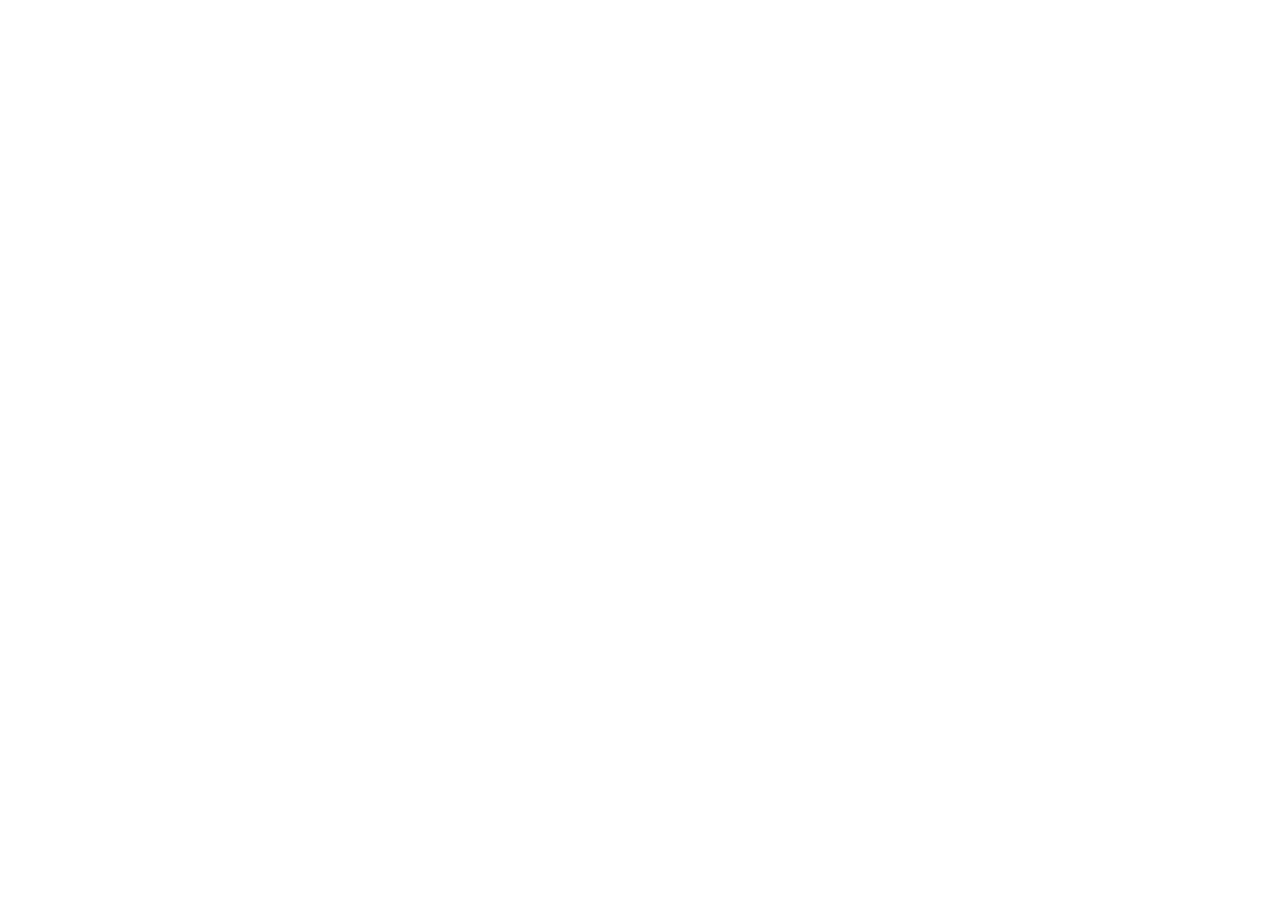
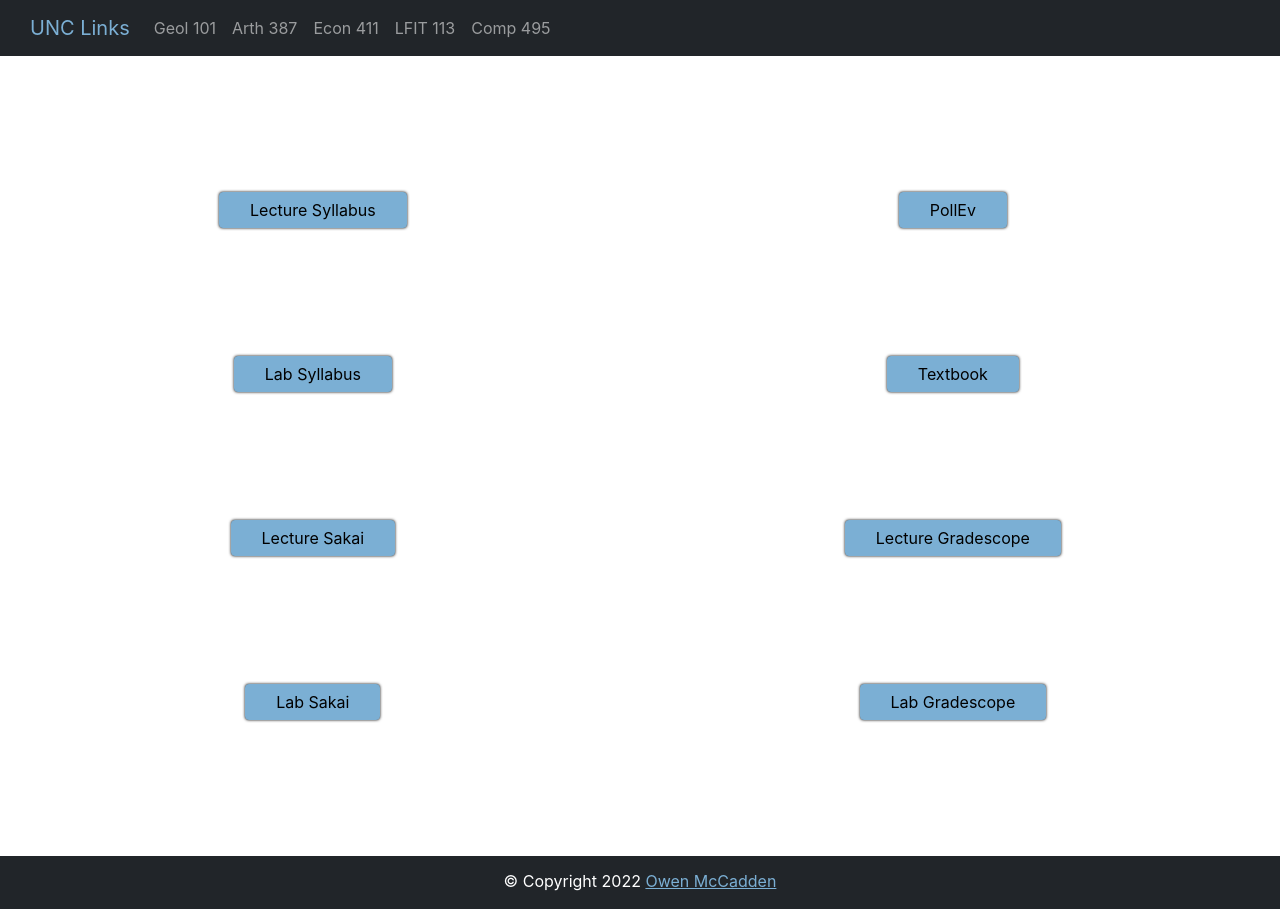
Before and after one commit to owenmccadden/unc_links, a React (Create React App) app: page /geol-101 in a window 1280 px wide. Before the commit this address had no page. Before the commit the page ends 800 px from the top, so only its background shows below. Built offline with nearby package versions, Linux system fonts and the light colour scheme.

Commit message:
Fall 2022

```diff
--- a/src/App.js
+++ b/src/App.js
@@ -5,6 +5,13 @@
 import Comp555 from './Routes/Comp555';
 import Comp590 from './Routes/Comp590';
 import Econ485 from './Routes/Econ485';
+
+import Geol101 from './Routes/Geol101';
+import Arth387 from './Routes/Arth387';
+import Econ411 from  './Routes/Econ411';
+import Lfit113 from './Routes/Lfit113';
+import Comp495 from './Routes/Comp495';
+
 import Home from './Routes/Home';
 
 
@@ -12,10 +19,11 @@
   return (
     <Routes>
       <Route path="/" element={<Home/>}/>
-      <Route path="/comp-421" element={<Comp421/>}/>
-      <Route path="/comp-555" element={<Comp555/>}/>
-      <Route path="/comp-590" element={<Comp590/>}/>
-      <Route path="/econ-485" element={<Econ485/>}/>
+      <Route path="/geol-101" element={<Geol101/>}/>
+      <Route path="/arth-387" element={<Arth387/>}/>
+      <Route path="/econ-411" element={<Econ411/>}/>
+      <Route path="/lfit-113" element={<Lfit113/>}/>
+      <Route path="/comp-495" element={<Comp495/>}/>
     </Routes>
   );
 }
--- a/src/Components/NavBar.js
+++ b/src/Components/NavBar.js
@@ -16,16 +16,19 @@
             <Navbar.Collapse>
                 <Nav>
                     <Nav.Item>
-                        <Nav.Link as={Link} to="/comp-421">Comp 421</Nav.Link>
+                        <Nav.Link as={Link} to="/geol-101">Geol 101</Nav.Link>
                     </Nav.Item>
                     <Nav.Item>
-                        <Nav.Link as={Link} to="/comp-555">Comp 555</Nav.Link>
+                        <Nav.Link as={Link} to="/arth-387">Arth 387</Nav.Link>
                     </Nav.Item>
                     <Nav.Item>
-                        <Nav.Link as={Link} to="/comp-590">Comp 590</Nav.Link>
+                        <Nav.Link as={Link} to="/econ-411">Econ 411</Nav.Link>
                     </Nav.Item>
                     <Nav.Item>
-                        <Nav.Link as={Link} to="/econ-485">Econ 485</Nav.Link>
+                        <Nav.Link as={Link} to="/lfit-113">LFIT 113</Nav.Link>
+                    </Nav.Item>
+                    <Nav.Item>
+                        <Nav.Link as={Link} to="/comp-495">Comp 495</Nav.Link>
                     </Nav.Item>
                 </Nav>
             </Navbar.Collapse>
--- /dev/null
+++ b/src/Routes/Arth387.js
@@ -0,0 +1,33 @@
+import React from 'react'
+
+// Components
+import NavBar from '../Components/NavBar'
+import Course from '../Components/Course';
+import Footer from '../Components/Footer';
+
+const Comp421 = () => {
+    return (
+        <div>
+            <NavBar />
+            <Course
+                links={[
+                    {
+                        text: "Sakai",
+                        to: "https://sakai.unc.edu/portal/site/8a9e886a-f4ae-4dad-818d-2e858cda6eda/tool/b8559099-a43d-4c4f-b1ca-ea2e4811c1e0/main"
+                    },
+                    {
+                        text: "Syllabus",
+                        to: "https://sakai.unc.edu/access/content/attachment/8a9e886a-f4ae-4dad-818d-2e858cda6eda/Syllabus/f3a66b52-0688-4382-bd93-0241eb7598ac/ARTH%20387%20AAAD%20330%20Syllabus%20rev%2008%2016.pdf"
+                    },
+                    {
+                        text: "Twitter",
+                        to: "https://twitter.com/owenmc123"
+                    }
+                ]}
+            />
+            <Footer />
+        </div>
+    )
+}
+
+export default Comp421
--- /dev/null
+++ b/src/Routes/Comp495.js
@@ -0,0 +1,45 @@
+import React from 'react'
+
+// Components
+import NavBar from '../Components/NavBar'
+import Course from '../Components/Course';
+import Footer from '../Components/Footer';
+
+const Comp421 = () => {
+    return (
+        <div>
+            <NavBar />
+            <Course
+                links={[
+                    {
+                        text: "BaseCaSe Github",
+                        to: "https://github.com/BaseCS"
+                    },
+                    {
+                        text: "Project Google Drive",
+                        to: "https://drive.google.com/drive/folders/1ETxn4x38_yt18gVtLuQmBL_UynZcfLX5"
+                    },
+                    {
+                        text: "Comp 523 Final Project",
+                        to: "https://tarheels.live/523teamd/project-concept/"
+                    },
+                    {
+                        text: "Workflowy",
+                        to: "https://workflowy.com/s/cs-rankings-base-cas/zPUYmQFuDROaEmrm"
+                    },
+                    {
+                        text: "Learning Contract Manager",
+                        to: "https://olcm.oasis.unc.edu/olcm/main/listContracts"
+                    },
+                    {
+                        text: "AWS Console",
+                        to: "https://signin.aws.amazon.com/signin?redirect_uri=https%3A%2F%2Fus-east-1.console.aws.amazon.com%2Fconsole%2Fhome%3FhashArgs%3D%2523%26isauthcode%3Dtrue%26region%3Dus-east-1%26skipRegion%3Dtrue%26state%3DhashArgsFromTB_us-east-1_c243fab4214ace5b&client_id=arn%3Aaws%3Asignin%3A%3A%3Aconsole%2Fcanvas&forceMobileApp=0&code_challenge=djSzpxXqk-HYjgYAveRj2xIIUbOXu3H5gYhJCjy5Pmk&code_challenge_method=SHA-256"
+                    }
+                ]}
+            />
+            <Footer />
+        </div>
+    )
+}
+
+export default Comp421
--- /dev/null
+++ b/src/Routes/Econ411.js
@@ -0,0 +1,33 @@
+import React from 'react'
+
+// Components
+import NavBar from '../Components/NavBar'
+import Course from '../Components/Course';
+import Footer from '../Components/Footer';
+
+const Comp421 = () => {
+    return (
+        <div>
+            <NavBar />
+            <Course
+                links={[
+                    {
+                        text: "Sakai",
+                        to: "https://sakai.unc.edu/portal/site/3799033d-333f-482f-8835-e3d02d8bdae3"
+                    },
+                    {
+                        text: "Syllabus",
+                        to: "https://sakai.unc.edu/access/content/attachment/3799033d-333f-482f-8835-e3d02d8bdae3/Syllabus/6d84f75f-27af-4fd8-baf9-ee1d572cbe88/E411_FALL22_syllabus.pdf"
+                    },
+                    {
+                        text: "Textbook",
+                        to: "https://mathematicalolympiads.files.wordpress.com/2012/08/martin_j-_osborne-an_introduction_to_game_theory-oxford_university_press_usa2003.pdf"
+                    }
+                ]}
+            />
+            <Footer />
+        </div>
+    )
+}
+
+export default Comp421
--- /dev/null
+++ b/src/Routes/Geol101.js
@@ -0,0 +1,53 @@
+import React from 'react'
+
+// Components
+import NavBar from '../Components/NavBar'
+import Course from '../Components/Course';
+import Footer from '../Components/Footer';
+
+const Comp421 = () => {
+    return (
+        <div>
+            <NavBar />
+            <Course
+                links={[
+                    {
+                        text: "Lecture Syllabus",
+                        to: "https://sakai.unc.edu/access/lessonbuilder/item/3556204/group/38ec1b0b-7373-428a-ac0b-382bfe601f64/Lessons/Syllabus_GEOL101_Fa22.pdf"
+                    },
+                    {
+                        text: "Lab Syllabus",
+                        to: "https://sakai.unc.edu/access/lessonbuilder/item/3569041/group/527fccb8-1dfb-4023-9f1b-0cf118df0190/Logistics_Schedule/Fall2022_labsyllabus-1.pdf"
+                    },
+                    {
+                        text: "Lecture Sakai",
+                        to: "https://sakai.unc.edu/portal/site/38ec1b0b-7373-428a-ac0b-382bfe601f64/tool/4f2b7fe8-d81e-42b3-a0d9-49c1e9963095"
+                    },
+                    {
+                        text: "Lab Sakai",
+                        to: "https://sakai.unc.edu/portal/site/527fccb8-1dfb-4023-9f1b-0cf118df0190/tool/598a8813-98f9-4654-a534-3352807eabbf"
+                    },
+                    {
+                        text: "PollEv",
+                        to: "https://pollev.com/mfplenge"
+                    },
+                    {
+                        text: "Textbook",
+                        to: "https://newconnect.mheducation.com/"
+                    },
+                    {
+                        text: "Lecture Gradescope",
+                        to: "https://www.gradescope.com/courses/416547"
+                    },
+                    {
+                        text: "Lab Gradescope",
+                        to: "https://www.gradescope.com/courses/414991"
+                    }
+                ]}
+            />
+            <Footer />
+        </div>
+    )
+}
+
+export default Comp421
--- /dev/null
+++ b/src/Routes/Lfit113.js
@@ -0,0 +1,29 @@
+import React from 'react'
+
+// Components
+import NavBar from '../Components/NavBar'
+import Course from '../Components/Course';
+import Footer from '../Components/Footer';
+
+const Comp421 = () => {
+    return (
+        <div>
+            <NavBar />
+            <Course
+                links={[
+                    {
+                        text: "Sakai",
+                        to: "https://sakai.unc.edu/portal/site/0458d928-ac8c-4572-9108-094d2f3dc6f4/tool/587b277f-6107-4371-bf44-b94e99e16c13/main"
+                    },
+                    {
+                        text: "Fusionetics",
+                        to: "https://fusionetics.thinkific.com/courses/take/unc-lifetime-fitness-fall2022-113-407-WtTraining-Hallahan/texts/37529682-introduction-and-overview"
+                    }
+                ]}
+            />
+            <Footer />
+        </div>
+    )
+}
+
+export default Comp421
```
